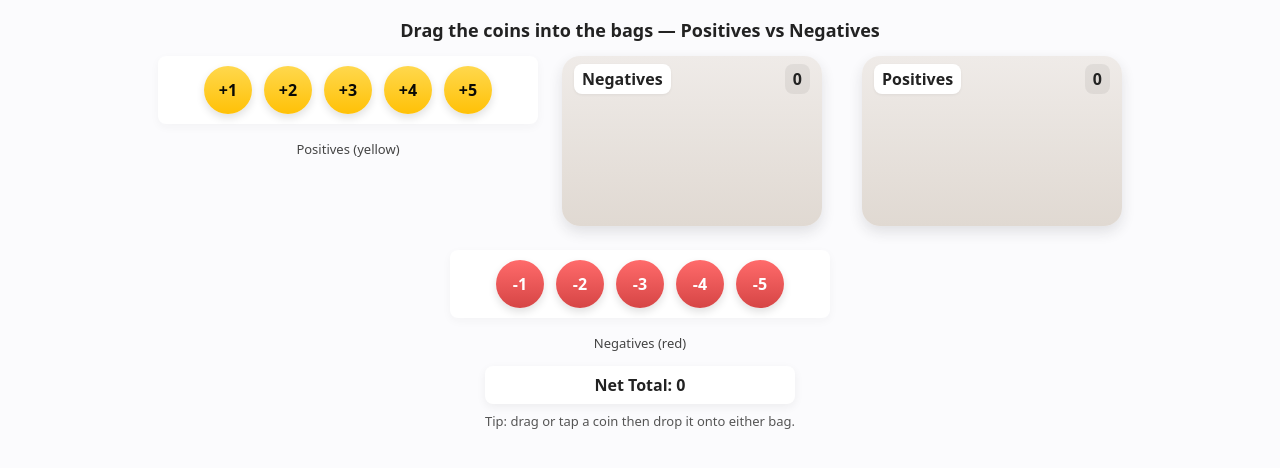
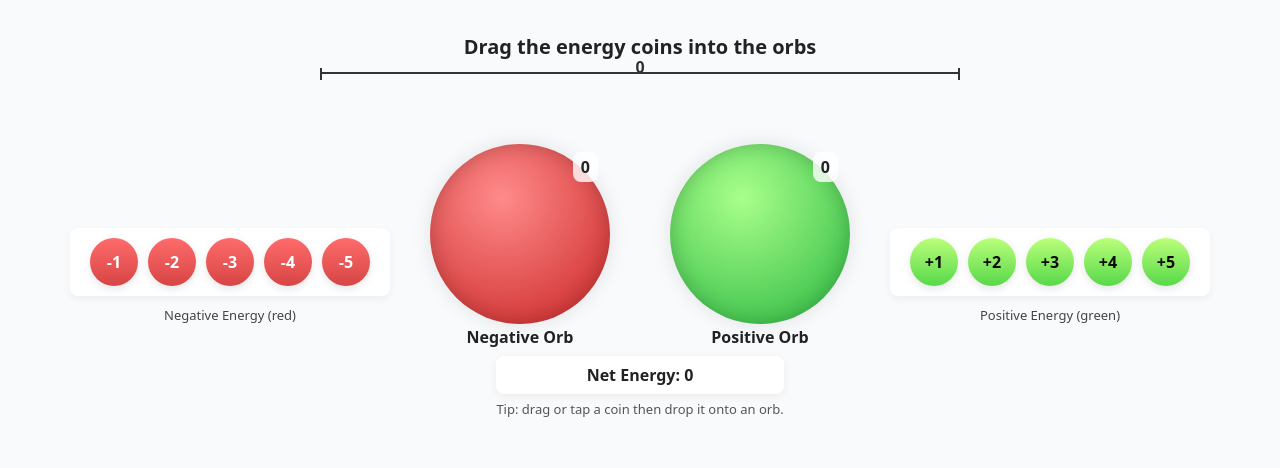
Before and after one commit to kael-cloud/number-line-bags, a plain HTML site: page index.html in a window 1280 px wide. Drawn offline with Linux system fonts and the light colour scheme.

Commit message:
Updated project to Energy Orbs version with number line

```diff
--- a/index.html
+++ b/index.html
@@ -3,41 +3,47 @@
   <head>
     <meta charset="UTF-8" />
     <meta name="viewport" content="width=device-width, initial-scale=1.0" />
-    <title>Number Line Bags</title>
+    <title>Energy Orbs Number Line</title>
     <link rel="stylesheet" href="style.css" />
   </head>
   <body>
-    <h1>Drag the coins into the bags — Positives vs Negatives</h1>
+    <h1>Drag the energy coins into the orbs</h1>
+
+    <!-- Number line -->
+    <div class="number-line">
+      <div id="marker">0</div>
+    </div>
 
     <div class="row">
+      <!-- Negatives on the left -->
       <div class="panel">
-        <div class="tray" id="posTray" aria-label="positive coins"></div>
-        <div class="tray-label">Positives (yellow)</div>
+        <div class="tray" id="negTray"></div>
+        <div class="tray-label">Negative Energy (red)</div>
       </div>
 
-      <div class="bags">
-        <div class="bag" id="negBag" data-type="neg">
-          <div class="bag-label">Negatives</div>
+      <!-- Orbs in the center -->
+      <div class="orbs">
+        <div class="orb negative" id="negOrb">
           <div class="count" id="negCount">0</div>
+          <div class="orb-label">Negative Orb</div>
         </div>
 
-        <div class="bag" id="posBag" data-type="pos">
-          <div class="bag-label">Positives</div>
+        <div class="orb positive" id="posOrb">
           <div class="count" id="posCount">0</div>
+          <div class="orb-label">Positive Orb</div>
         </div>
       </div>
 
+      <!-- Positives on the right -->
       <div class="panel">
-        <div class="tray" id="negTray" aria-label="negative coins"></div>
-        <div class="tray-label">Negatives (red)</div>
+        <div class="tray" id="posTray"></div>
+        <div class="tray-label">Positive Energy (green)</div>
       </div>
     </div>
 
     <div class="controls">
-      <div id="totalBox">Net Total: <span id="net">0</span></div>
-      <div class="tip">
-        Tip: drag or tap a coin then drop it onto either bag.
-      </div>
+      <div id="totalBox">Net Energy: <span id="net">0</span></div>
+      <div class="tip">Tip: drag or tap a coin then drop it onto an orb.</div>
     </div>
 
     <script src="script.js"></script>
--- a/script.js
+++ b/script.js
@@ -3,16 +3,17 @@ const negValues = [1, 2, 3, 4, 5];
 
 const posTray = document.getElementById("posTray");
 const negTray = document.getElementById("negTray");
-const posBag = document.getElementById("posBag");
-const negBag = document.getElementById("negBag");
+const posOrb = document.getElementById("posOrb");
+const negOrb = document.getElementById("negOrb");
 const posCountEl = document.getElementById("posCount");
 const negCountEl = document.getElementById("negCount");
 const netEl = document.getElementById("net");
+const marker = document.getElementById("marker");
+const line = document.querySelector(".number-line");
 
 let posSum = 0;
 let negSum = 0;
 
-// Create coin elements
 function makeCoin(value, sign) {
   const coin = document.createElement("div");
   coin.className = "coin " + (sign === "pos" ? "positive" : "negative");
@@ -24,19 +25,32 @@ function makeCoin(value, sign) {
   return coin;
 }
 
-// Add coins to trays
 posValues.forEach((v) => posTray.appendChild(makeCoin(v, "pos")));
 negValues.forEach((v) => negTray.appendChild(makeCoin(v, "neg")));
 
 function updateUI() {
   posCountEl.textContent = posSum;
   negCountEl.textContent = negSum;
-  netEl.textContent = posSum - negSum;
+  const total = posSum - negSum;
+  netEl.textContent = total;
+
+  // update number line marker
+  const max = 15;
+  const min = -15;
+  const percent = (total - min) / (max - min);
+  const x = percent * line.clientWidth;
+  marker.style.left = `${x}px`;
+  marker.textContent = total;
+
+  // color of marker
+  if (total > 0) marker.style.color = "#2e8b2e";
+  else if (total < 0) marker.style.color = "#c92424";
+  else marker.style.color = "#333";
 }
 
-function animateToBag(fromEl, bagEl, onComplete) {
+function animateToOrb(fromEl, orbEl, onComplete) {
   const start = fromEl.getBoundingClientRect();
-  const end = bagEl.getBoundingClientRect();
+  const end = orbEl.getBoundingClientRect();
 
   const clone = fromEl.cloneNode(true);
   clone.classList.add("floating");
@@ -44,10 +58,7 @@ function animateToBag(fromEl, bagEl, onComplete) {
   clone.style.top = start.top + "px";
   clone.style.width = start.width + "px";
   clone.style.height = start.height + "px";
-  clone.style.transform = "translate(0,0) scale(1)";
   document.body.appendChild(clone);
-
-  // trigger animation
   void clone.offsetWidth;
 
   const tx = end.left + end.width / 2 - start.width / 2;
@@ -57,7 +68,7 @@ function animateToBag(fromEl, bagEl, onComplete) {
     clone.style.left = tx + "px";
     clone.style.top = ty + "px";
     clone.style.transform = "scale(0.6)";
-    clone.style.opacity = "0.95";
+    clone.style.opacity = "0.9";
   });
 
   setTimeout(() => {
@@ -120,18 +131,18 @@ function setupPointerDrag(el) {
     const p = getPointerPos(ev);
     const dropX = p.x,
       dropY = p.y;
-    const bags = [posBag, negBag];
-    let droppedBag = null;
+    const orbs = [posOrb, negOrb];
+    let droppedOrb = null;
 
-    for (const b of bags) {
-      const r = b.getBoundingClientRect();
+    for (const o of orbs) {
+      const r = o.getBoundingClientRect();
       if (
         dropX >= r.left &&
         dropX <= r.right &&
         dropY >= r.top &&
         dropY <= r.bottom
       ) {
-        droppedBag = b;
+        droppedOrb = o;
         break;
       }
     }
@@ -139,10 +150,10 @@ function setupPointerDrag(el) {
     const sign = el.dataset.sign;
     const value = Number(el.dataset.val);
 
-    if (droppedBag) {
-      animateToBag(floating, droppedBag, () => {
-        if (droppedBag === posBag && sign === "pos") posSum += value;
-        if (droppedBag === negBag && sign === "neg") negSum += value;
+    if (droppedOrb) {
+      animateToOrb(floating, droppedOrb, () => {
+        if (droppedOrb === posOrb && sign === "pos") posSum += value;
+        if (droppedOrb === negOrb && sign === "neg") negSum += value;
         updateUI();
       });
     } else {
@@ -154,15 +165,6 @@ function setupPointerDrag(el) {
   }
 
   el.addEventListener("pointerdown", startPointer);
-  el.addEventListener("keydown", (ev) => {
-    if (ev.key === "Enter") {
-      const sign = el.dataset.sign;
-      const value = Number(el.dataset.val);
-      if (sign === "pos") posSum += value;
-      else negSum += value;
-      updateUI();
-    }
-  });
 }
 
 updateUI();
--- a/style.css
+++ b/style.css
@@ -1,14 +1,12 @@
 :root {
-  --bag-w: 260px;
-  --bag-h: 170px;
+  --orb-size: 180px;
   --coin-size: 48px;
-  --gap: 12px;
   font-family: system-ui, -apple-system, "Segoe UI", Roboto, sans-serif;
 }
 
 body {
-  margin: 18px;
-  background: #fbfbfd;
+  margin: 20px;
+  background: #f8fafc;
   color: #222;
   display: flex;
   flex-direction: column;
@@ -16,83 +14,119 @@ body {
 }
 
 h1 {
-  margin: 0 0 14px;
-  font-size: 18px;
+  margin-bottom: 12px;
+  font-size: 20px;
   text-align: center;
 }
 
+/* ===== Number Line ===== */
+.number-line {
+  position: relative;
+  width: 640px;
+  height: 50px;
+  border-top: 2px solid #333;
+  margin-bottom: 20px;
+}
+
+.number-line::before,
+.number-line::after {
+  content: "";
+  position: absolute;
+  top: -6px;
+  width: 2px;
+  height: 12px;
+  background: #333;
+}
+
+.number-line::before {
+  left: 0;
+}
+.number-line::after {
+  right: 0;
+}
+
+#marker {
+  position: absolute;
+  top: -18px;
+  transform: translateX(-50%);
+  font-weight: 700;
+  transition: left 0.3s ease, color 0.3s ease;
+}
+
+/* ===== Layout ===== */
 .row {
   display: flex;
-  gap: 24px;
-  align-items: flex-start;
-  width: 100%;
-  max-width: 980px;
+  gap: 40px;
+  align-items: flex-end;
   justify-content: center;
   flex-wrap: wrap;
+  margin-bottom: 20px;
 }
 
 .panel {
   display: flex;
   flex-direction: column;
+  align-items: center;
   gap: 10px;
-  align-items: center;
 }
 
-.bags {
+.tray {
+  width: 300px;
   display: flex;
-  gap: 40px;
+  flex-wrap: wrap;
+  gap: 10px;
+  justify-content: center;
+  padding: 10px;
+  border-radius: 8px;
+  background: #fff;
+  box-shadow: 0 3px 8px rgba(0, 0, 0, 0.05);
+}
+
+.tray-label {
+  font-size: 13px;
+  color: #444;
+}
+
+.orbs {
+  display: flex;
+  gap: 60px;
   align-items: flex-end;
 }
 
-.bag {
-  width: var(--bag-w);
-  height: var(--bag-h);
-  border-radius: 18px;
-  background: linear-gradient(#efebe8, #e0d9d2);
-  box-shadow: 0 6px 14px rgba(30, 30, 40, 0.12);
+.orb {
+  width: var(--orb-size);
+  height: var(--orb-size);
+  border-radius: 50%;
+  background: radial-gradient(circle at 40% 30%, #eee, #bbb);
+  box-shadow: inset 0 0 20px rgba(0, 0, 0, 0.2), 0 0 20px rgba(0, 0, 0, 0.1);
   position: relative;
   display: flex;
   justify-content: center;
   align-items: center;
 }
 
-.bag-label {
+.orb.positive {
+  background: radial-gradient(circle at 40% 30%, #a8ff8a, #29b640);
+}
+
+.orb.negative {
+  background: radial-gradient(circle at 40% 30%, #ff8a8a, #c92424);
+}
+
+.orb-label {
   position: absolute;
-  top: 8px;
-  left: 12px;
-  background: #fff;
-  border-radius: 8px;
-  padding: 4px 8px;
-  box-shadow: 0 1px 3px rgba(0, 0, 0, 0.06);
+  bottom: -24px;
   font-weight: 600;
 }
 
-.bag .count {
+.count {
   position: absolute;
   top: 8px;
   right: 12px;
-  background: rgba(0, 0, 0, 0.06);
+  background: rgba(255, 255, 255, 0.8);
   padding: 4px 8px;
   border-radius: 8px;
   font-weight: 700;
-}
-
-.tray {
-  width: 360px;
-  display: flex;
-  gap: 12px;
-  flex-wrap: wrap;
-  justify-content: center;
-  padding: 10px;
-  border-radius: 8px;
-  background: #fff;
-  box-shadow: 0 3px 10px rgba(40, 40, 50, 0.04);
-}
-
-.tray-label {
-  font-size: 13px;
-  color: #444;
-  margin-top: 6px;
 }
 
 .coin {
@@ -105,18 +139,17 @@ h1 {
   font-weight: 700;
   cursor: grab;
   user-select: none;
-  box-shadow: 0 4px 8px rgba(0, 0, 0, 0.12);
-  position: relative;
-  transition: transform 0.12s ease;
+  box-shadow: 0 3px 8px rgba(0, 0, 0, 0.1);
+  transition: transform 0.1s ease;
 }
 
 .coin:active {
   cursor: grabbing;
-  transform: scale(0.98);
+  transform: scale(0.95);
 }
 
 .coin.positive {
-  background: linear-gradient(#ffd84d, #ffc107);
+  background: linear-gradient(#bbff7a, #58d84a);
   color: #0a0a06;
 }
 
@@ -125,9 +158,17 @@ h1 {
   color: #fff;
 }
 
+.floating {
+  position: fixed;
+  pointer-events: none;
+  z-index: 9999;
+  transition: transform 0.35s cubic-bezier(0.2, 0.9, 0.3, 1), left 0.35s,
+    top 0.35s, opacity 0.2s;
+}
+
 .controls {
   text-align: center;
-  margin-top: 14px;
+  margin-top: 12px;
 }
 
 #totalBox {
@@ -139,27 +180,17 @@ h1 {
 }
 
 .tip {
-  margin-top: 8px;
   font-size: 13px;
   color: #555;
-}
-
-.floating {
-  position: fixed;
-  pointer-events: none;
-  z-index: 9999;
-  transition: transform 0.35s cubic-bezier(0.2, 0.9, 0.3, 1), left 0.35s,
-    top 0.35s, opacity 0.2s;
+  margin-top: 6px;
 }
 
 @media (max-width: 760px) {
-  :root {
-    --bag-w: 180px;
-    --bag-h: 140px;
-    --coin-size: 40px;
-  }
-
   .tray {
     width: 100%;
   }
+  .orbs {
+    flex-direction: column;
+    gap: 20px;
+  }
 }
```
